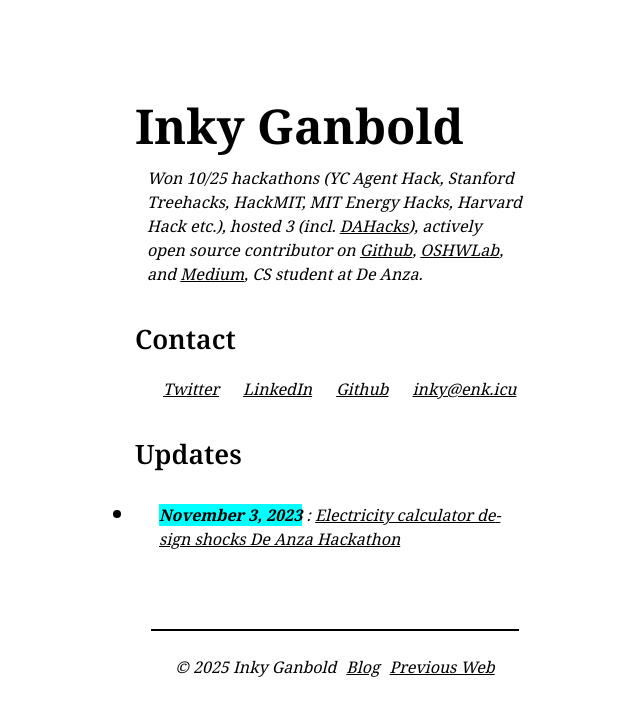
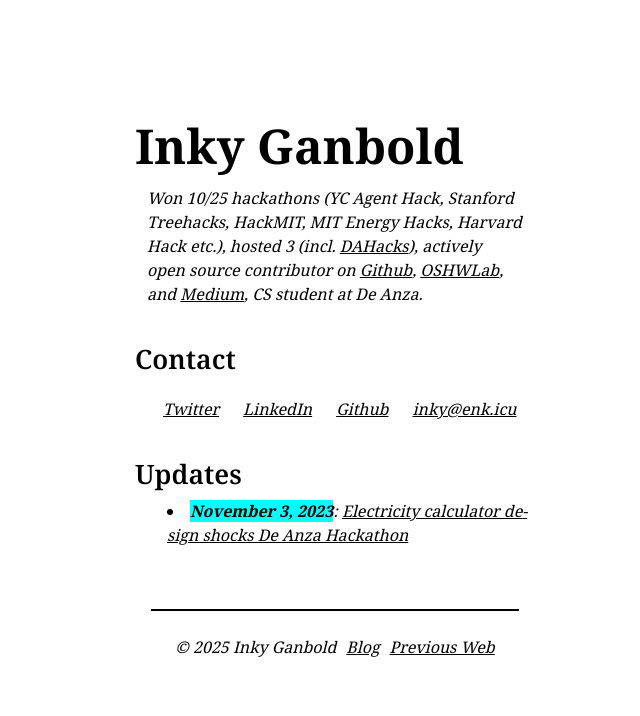
Before and after one commit to enkhbold470/founder-bio, a Next.js app: page / in a window 1280 px wide. Shown: the top 716 px of the page, without its empty margins (305-945 px from the left). Built offline with nearby package versions, Linux system fonts and the light colour scheme.

Commit message:
Update global styles for footer layout and enhance unordered list styling for better readability; refine homepage list structure and link interactions for improved user experience.

```diff
--- a/app/globals.css
+++ b/app/globals.css
@@ -33,8 +33,8 @@ footer {
 
 @media (max-width: 480px) {
   footer {
-    flex-direction: column;
-    gap: 5px;
+    flex-direction: row;
+    gap: 10px;
     align-items: flex-start;
   }
 }
@@ -62,3 +62,18 @@ a:hover {
 span {
   background-color: #00ffff;
 }
+
+ul {
+  font-size: clamp(10pt, 3.5vw, 12pt);
+  font-style: italic;
+  text-align: left;
+  line-height: 1.5;
+  word-wrap: break-word;
+  hyphens: auto;
+  list-style-type:disc;
+  list-style-position: inside;
+  margin-left: 1rem;
+  padding-left: 1rem;
+  margin-bottom: 0.5rem;
+  list-style-type:disc;
+}
--- a/app/page.tsx
+++ b/app/page.tsx
@@ -31,7 +31,7 @@ export const metadata: Metadata = {
 
 export default function Home() {
   return (
-    <div className="min-h-screen overflow-hidden flex flex-col justify-center items-center p-4 sm:p-6 md:p-8">
+    <div className="min-h-screen overflow-hidden flex flex-col justify-center items-center p-4 sm:p-6 md:p-8 ">
       <main className="flex flex-col items-center justify-center max-w-[400px]">
         {/* Intro Section */}
         <header className="text-center mb-4 sm:mb-6">
@@ -66,19 +66,18 @@ export default function Home() {
         <section className="text-center w-full mb-4 sm:mb-6">
           <h2 className="title">Updates</h2>
 
-          <ul className="list-disc">
+          <ul>
             {recentUpdates.map((update) => (
-              <li key={update.date} className="text-left p-2 sm:p-3">
-                <p className="text-left p-2 sm:p-3">
-                  <span className="font-bold">{update.date}</span> {": "}
+              <li key={update.date} className="text-left">
+                <span className="font-bold">{update.date}</span>{": "}
                 <Link
                   href={update.url}
                   target="_blank"
                   rel="noopener noreferrer"
+                  className="hover:text-blue-600 transition-colors"
                 >
                   {update.title}
                 </Link>
-                </p>
               </li>
             ))}
           </ul>
```
Lines whose indentation alone changed are shown as unchanged.
